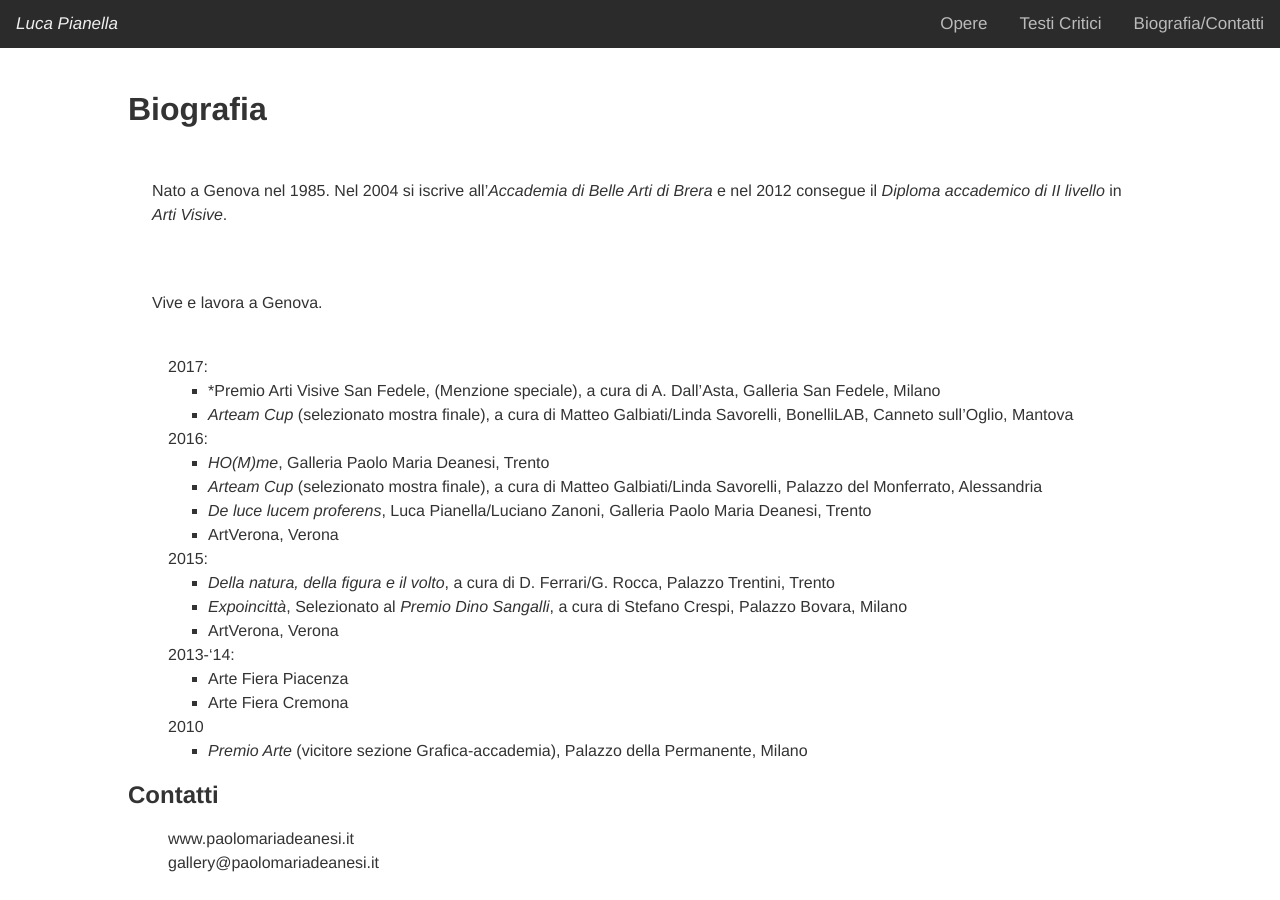
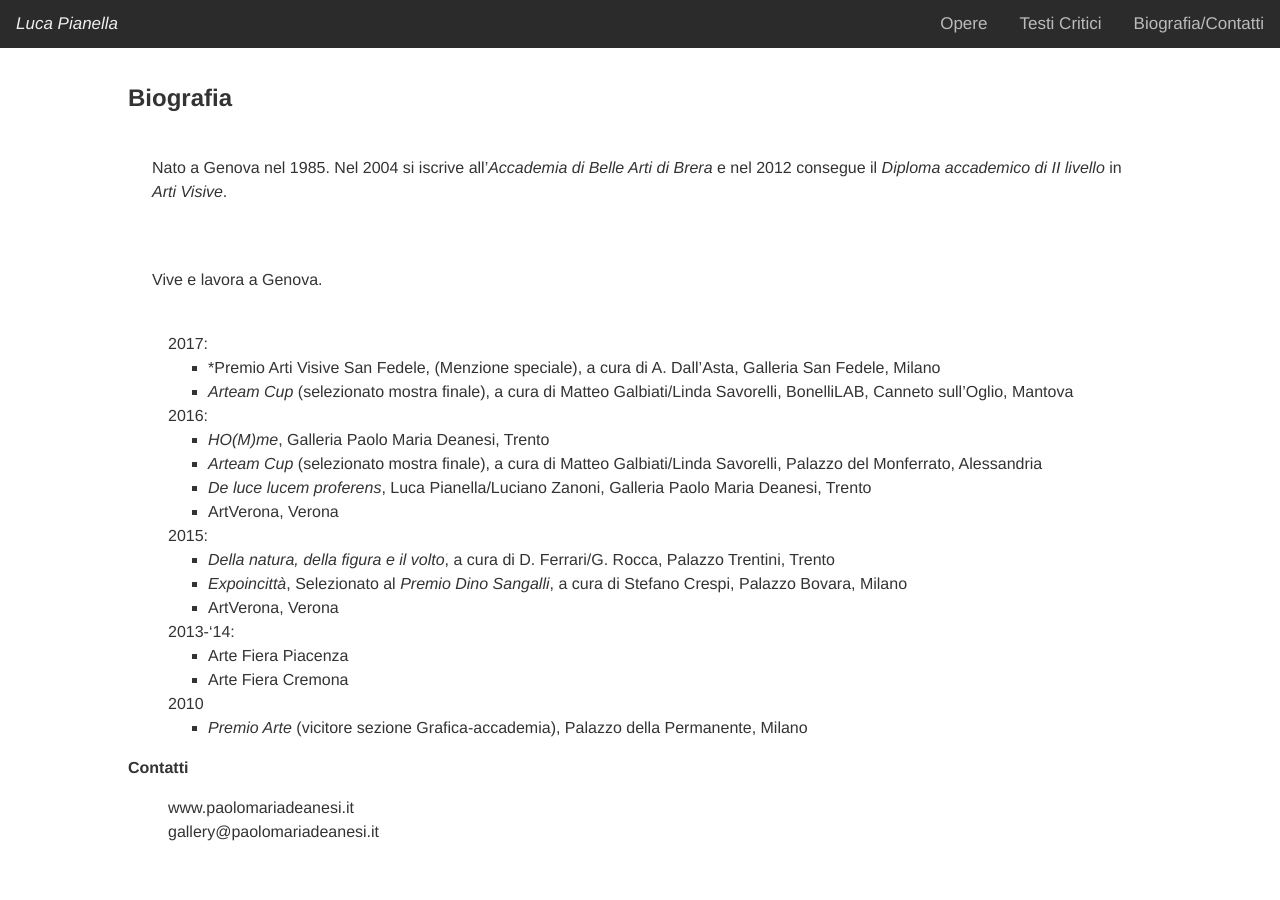
Before and after one commit to liukliuk/liukliuk.github.io, a Jekyll site: the page built from biografia-contatti/index.md, in a window 1280 px wide. Built offline with Jekyll 4.4.1, drawn with Linux system fonts in a browser that asks for light colours.

Commit message:
Update _base.scss

```diff
--- a/_sass/_base.scss
+++ b/_sass/_base.scss
@@ -12,11 +12,9 @@ body {
 }
 
 h1 {
-  line-height: 1.5em;
-  color: $black;
+  font-size: 1.5em;
 }
 
 h2 {
-  line-height: 1em;
-  color: $black;
+  font-size: 1em;
 }
```
